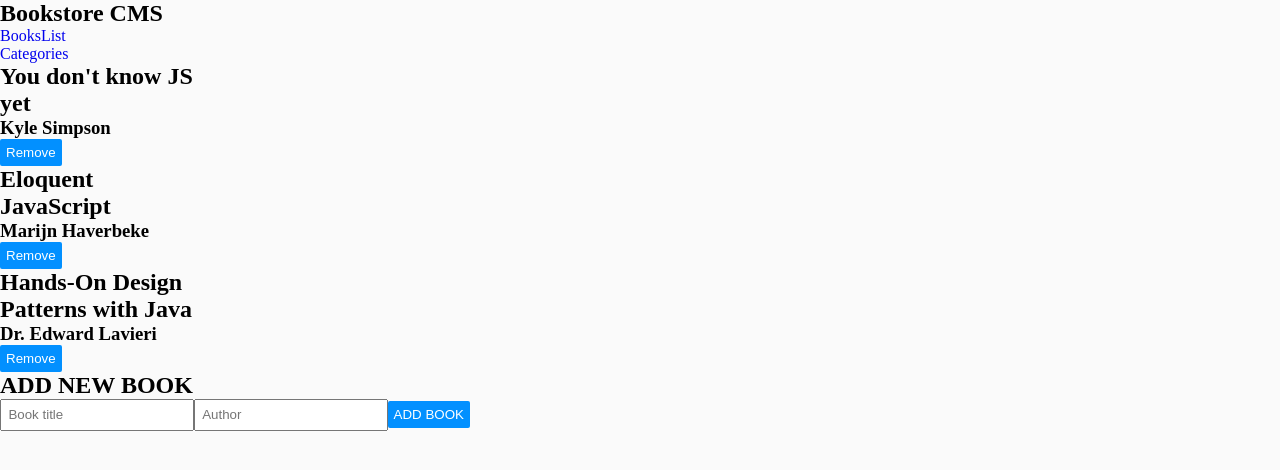
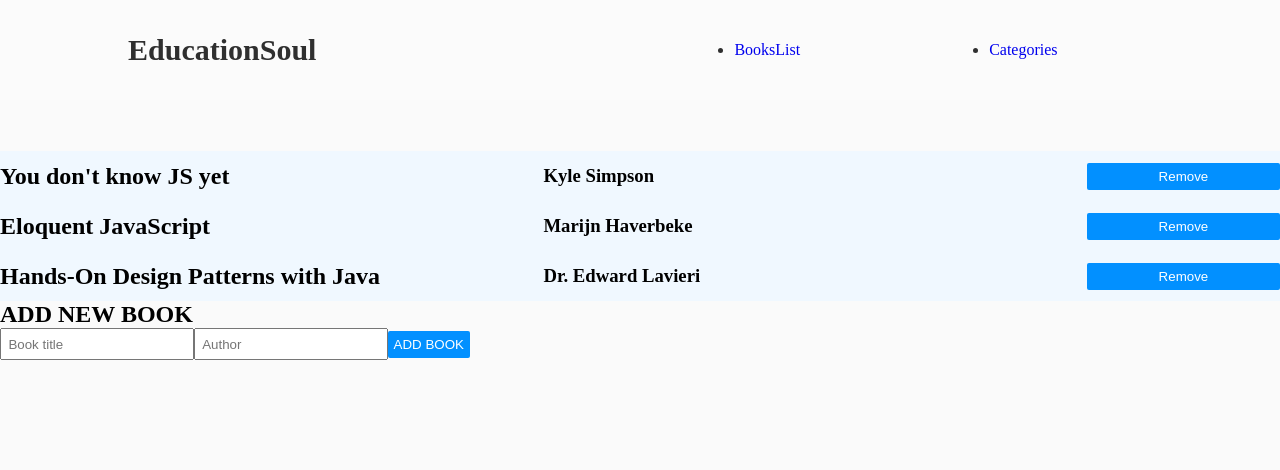
Before and after one commit to for-ashraf/bookstore-react-app, a React (Create React App) app: page / in a window 1280 px wide. Shown: the top 470 px of the page. Built offline with nearby package versions, Linux system fonts and the light colour scheme.

Commit message:
Adding Style

```diff
--- a/src/components/Book.js
+++ b/src/components/Book.js
@@ -1,5 +1,6 @@
 import React from 'react';
 import { useDispatch } from 'react-redux';
+import './BookItem.css';
 import { removeBook } from '../redux/books/books';
 
 function Book(props) {
@@ -7,10 +8,10 @@ function Book(props) {
   const dispatch = useDispatch();
   const handleClick = () => dispatch(removeBook(id));
   return (
-    <section className="book">
-      <h2 className="bookTitle">{title}</h2>
-      <h3 className="bookAuthor">{author}</h3>
-      <button type="button" id={id} onClick={handleClick}>Remove</button>
+    <section className="book-wrapper">
+      <h2 className="title">{title}</h2>
+      <h3 className="author">{author}</h3>
+      <button type="button" className="del-button" id={id} onClick={handleClick}>Remove</button>
     </section>
   );
 }
--- /dev/null
+++ b/src/components/BookItem.css
@@ -0,0 +1,19 @@
+.book-wrapper {
+  display: flex;
+  justify-content:space-between;
+  align-items: center;
+  flex-wrap: nowrap;
+  width: 100%;
+  height: 50px;
+  background-color: aliceblue;
+
+}
+
+.title,
+.author {
+  flex: 3;
+}
+
+.del-button {
+  flex: 1;
+}
--- a/src/components/BooksList.js
+++ b/src/components/BooksList.js
@@ -7,7 +7,7 @@ function BookList() {
   const state = useSelector((state) => state.booksReducer);
   return (
     <>
-      <div>
+      <div className="books-list">
         {state.map((book) => (
           <Book
             id={book.id}
--- /dev/null
+++ b/src/components/Navbar.css
@@ -0,0 +1,37 @@
+nav {
+  position: fixed;
+  top: 0;
+  left: 0;
+  width: 100%;
+  height: 100px;
+  background-color: #fbfbfbf4;
+  display: flex;
+  justify-content: center;
+  align-items: center;
+}
+
+.navContainer {
+  display: flex;
+  justify-content: space-between;
+  color: #2f2f2f;
+  align-items: center;
+  width: 80%;
+  max-width: 900px;
+  padding: 2cm;
+}
+
+.navLinks {
+  width: 40%;
+  display: flex;
+  justify-content: space-around;
+  align-items: center;
+}
+
+.navLink {
+  font-size: 22px;
+}
+
+.logo {
+  font-size: 30px;
+  width: 40%;
+}
--- a/src/components/Navbar.js
+++ b/src/components/Navbar.js
@@ -1,4 +1,5 @@
 import { Link } from 'react-router-dom';
+import './Navbar.css';
 
 const links = [
   {
@@ -14,12 +15,12 @@ const links = [
 ];
 function Navbar() {
   return (
-    <div className="navbarContainer">
+    <div className="navContainer">
       <nav>
-        <h1 className="mainTitle">Bookstore CMS</h1>
-        <ul className="navBar">
+        <h3 className="logo">EducationSoul</h3>
+        <ul className="navLinks">
           {links.map((link) => (
-            <li key={link.id}>
+            <li className="NavLink" key={link.id}>
               <Link to={link.path}>{link.text}</Link>
             </li>
           ))}
```
